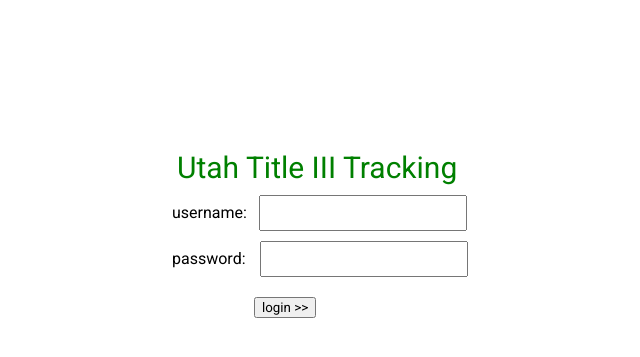
After one commit to sfono96/utah, a Flask app: page /log in a window 1280 px wide. The commit adds this page. Shown: the top 357 px of the page, without its empty margins (386-1026 px from the left). Run offline with Flask 2, Linux system fonts and the light colour scheme; some libraries are stand-ins or nearby versions.

Commit message:
added login page

```diff
--- a/app.py
+++ b/app.py
@@ -1,8 +1,47 @@
 from flask import *
+from functools import wraps
+
+#################### app ######################
 
 app = Flask(__name__)
+app.secret_key = '5RD{Hd1CRSwCoqct4Y497&4Ar12t5V'
+
+# login decorator
+def login_required(test):
+	@wraps(test)
+	def wrap(*args, **kwargs):
+		if 'logged_in' in session:
+			return test(*args, **kwargs)
+		else:
+			flash('You need to login first dude.')
+			return redirect(url_for('log'))
+	return wrap
+
+################## routes #####################
+
+# logout session
+@app.route('/logout')
+def logout():
+	session.pop('logged_in', None)
+	flash('You were logged out')
+	return redirect(url_for('log'))
+
+# login
+@app.route('/log',methods=['GET','POST'])
+def log():
+	error = None
+	if request.method == 'POST':
+		if request.form['uid'] != 'admin' or request.form['pwd'] != 'fateahu77':
+			error = 'Invalid Credentials. Please try again.'
+			flash(error)
+			return redirect(url_for('log'))
+		else:
+			session['logged_in'] = True
+			return redirect(url_for('home'))
+	return render_template('login.html',error=error)
 
 @app.route('/')
+@login_required
 def home():
 	return render_template('index.html')
 
--- a/templates/index.html
+++ b/templates/index.html
@@ -14,7 +14,7 @@
     <script src="http://code.jquery.com/ui/1.10.3/jquery-ui.js"></script>
     <div style = "float: left; position:relative;width:100%;height: 10px"></div>
     <div style = "float: left; position:relative;width:100%;background: black;height: 5px"></div>
-    <div style = "float: left; position:relative;width:100%;background: black;height: 25px; font-family: arial,helvetica,sans-serif; color: white; font-size: 20px; text-indent: 100px;">Title III Tracking - State of Utah</div>
+    <div style = "float: left; position:relative;width:100%;background: black;height: 25px; font-family: arial,helvetica,sans-serif; color: white; font-size: 20px; text-indent: 100px;">Title III Tracking - State of Utah<a href='/logout' style="font-family: roboto; font-size: 10px;color: white; float:right; margin: 5px 10px 0px 0px">logout</a></div>
     <div style = "float: left; position:relative;width:100%;background: black;height: 5px"></div>
     <div style = "float: left; position:relative;width:100%;background: white;height: 25px"/></div>
 </head>
--- /dev/null
+++ b/templates/login.html
@@ -0,0 +1,36 @@
+<!DOCTYPE html>
+<html lang="en">
+	<head>
+		<script src="http://html5shim.googlecode.com/svn/trunk/html5.js"></script>
+		<link href='http://fonts.googleapis.com/css?family=Roboto' rel='stylesheet' type='text/css'>
+		<script type="text/javascript" src="http://ajax.googleapis.com/ajax/libs/jquery/1.8.2/jquery.min.js"></script>
+
+		<title>Utah Title III Tracking | Login</title>
+
+		<link href="/static/css/main.css" rel="stylesheet" type="text/css" />
+<!--
+		<div id = "navheader">iNQUIS</div>
+		<div id = "navslogan">Weekly Assessment Tracking</div> -->
+
+
+
+   	</head>
+    <body>
+	<!--     <h1 style="font-family:Comic Sans Ms;text-align="center";font-size:20pt;color:#00FF00;">
+	    	Simple Login Page
+	    </h1> -->
+	    <form name="login" action="/log" method="POST" style="list-style:none; margin: 150px 0 0 550px;">
+	    	<div id = "navheader" style="margin:0px 0px 0px 5px;font-family: roboto;color: green; font-size: 30px;">Utah Title III Tracking</div>
+	    	<li style="font-family: roboto,arial, helveticca, sans serif;">username:<input type="text" name="uid" style="height: 30px; width: 200px; margin: 10px 10px 10px 12.5px"/></li>
+	    	<li style="font-family: roboto,arial, helveticca, sans serif;">password:<input type="password" name="pwd" onreturn="this.form.submit()" style="height: 30px; width: 200px;margin: 0 0 0 14px"/></li>
+		    <li><input type="button" onclick="this.form.submit()" value="login >>" style="margin: 20px 0px 0px 82px; font-family: roboto,arial, helveticca, sans serif;"/></li>
+		    <br><br>
+	    	{% for message in get_flashed_messages() %}
+				{{ message }}
+			{% endfor %}
+	    </form>
+
+
+
+    </body>
+</html>
```
